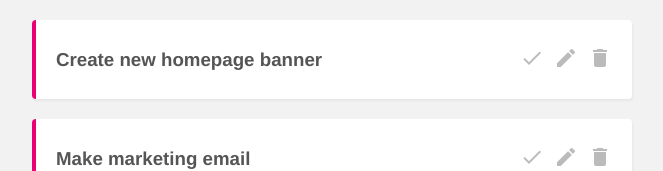
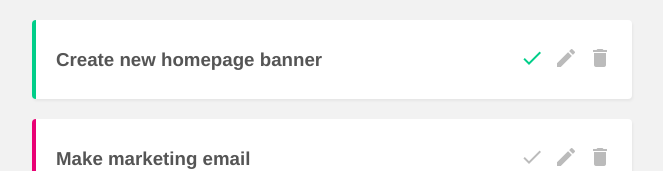
Before and after one commit to judo2000/vue-project-planner, a Vue app: page / in a window 1280 px wide. Shown: the top 171 px of the page, without its empty margins (308-971 px from the left). Built offline with nearby package versions, Linux system fonts and the light colour scheme; data requests are answered from the project's data file.

Commit message:
Create function to toggle completed projects

```diff
--- a/data/db.json
+++ b/data/db.json
@@ -4,13 +4,13 @@
       "id": 1,
       "title": "Create new homepage banner",
       "details": "lorem ipsum",
-      "complete": false
+      "complete": true
     },
     {
       "id": 2,
       "title": "Make marketing email",
       "details": "lorem ipsum",
-      "complete": true
+      "complete": false
     }
   ]
 }
--- a/src/components/SingleProject.vue
+++ b/src/components/SingleProject.vue
@@ -1,9 +1,9 @@
 <template>
-  <div class="project">
+  <div class="project" :class="{ complete: project.complete }">
     <div class="actions">
       <h3 @click="showDetails = !showDetails">{{ project.title }}</h3>
       <div class="icons">
-        <span class="material-icons">done</span>
+        <span @click="toggleComplete" class="material-icons tick">done</span>
         <span class="material-icons">edit</span>
         <span @click="deleteProject" class="material-icons">delete</span>
       </div>
@@ -31,6 +31,17 @@
         // the project from the view
         .then(() => this.$emit('delete', this.project.id))
         // This line catches and console logs any errors
+        .catch((err) => console.log(err.message));
+    },
+    toggleComplete() {
+      fetch(this.uri, {
+        method: 'PATCH',
+        headers: { 'Content-Type': 'application/json' },
+        body: JSON.stringify({ complete: !this.project.complete }),
+      })
+        .then(() => {
+          this.$emit('complete', this.project.id);
+        })
         .catch((err) => console.log(err.message));
     },
   },
@@ -63,4 +74,11 @@
 .material-icons:hover {
   color: #777;
 }
+/* completed projects */
+.project.complete {
+  border-left: 4px solid #00ce89;
+}
+.project.complete .tick {
+  color: #00ce89;
+}
 </style>
--- a/src/views/HomeView.vue
+++ b/src/views/HomeView.vue
@@ -2,7 +2,11 @@
   <div class="home">
     <div v-if="projects.length">
       <div v-for="project in projects" :key="project.id">
-        <SingleProject :project="project" @delete="handleDelete" />
+        <SingleProject
+          :project="project"
+          @delete="handleDelete"
+          @complete="handleComplete"
+        />
       </div>
     </div>
   </div>
@@ -31,6 +35,12 @@
         return project.id !== id;
       });
     },
+    handleComplete(id) {
+      let project = this.projects.find((project) => {
+        return project.id === id;
+      });
+      project.complete = !project.complete;
+    },
   },
 };
 </script>
```
